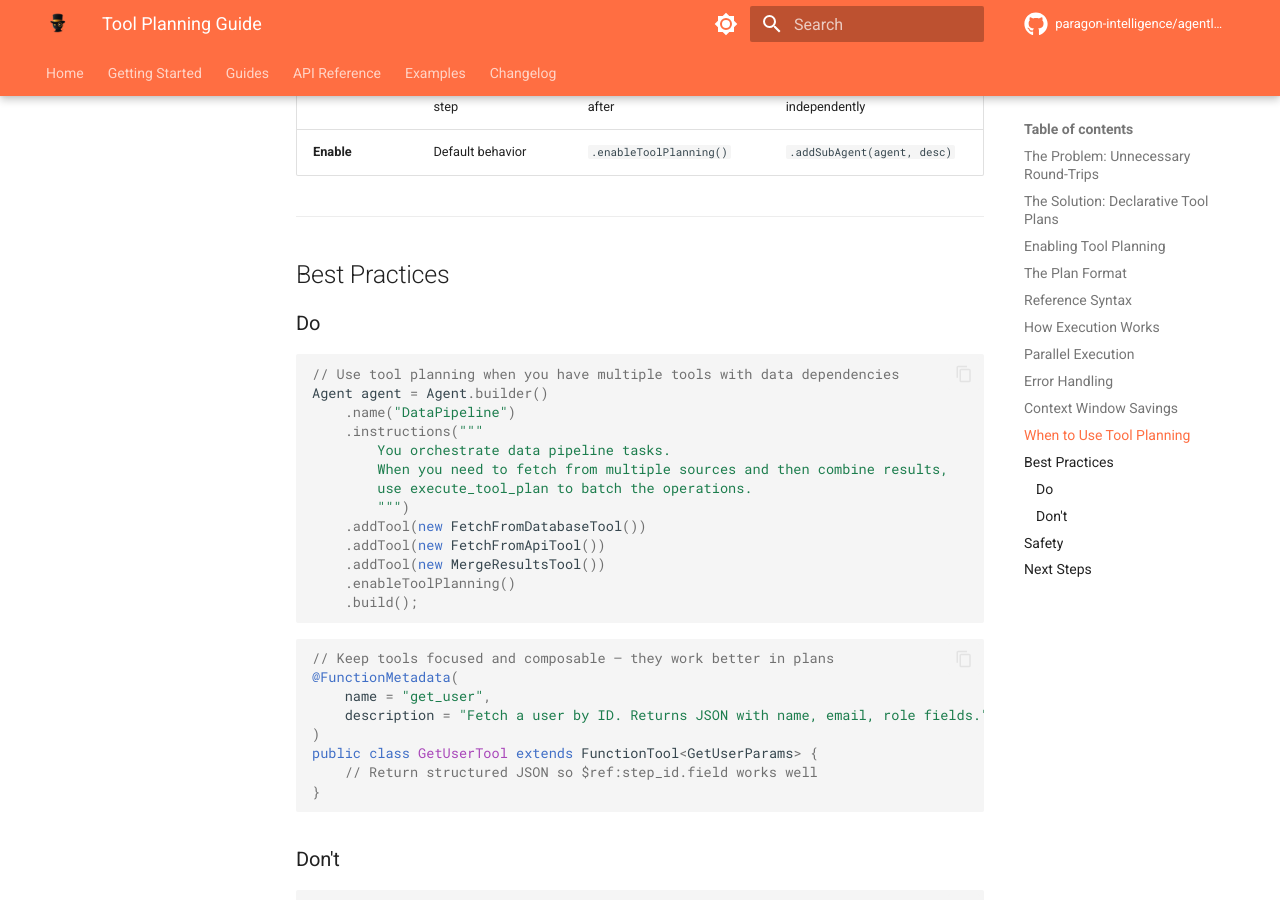
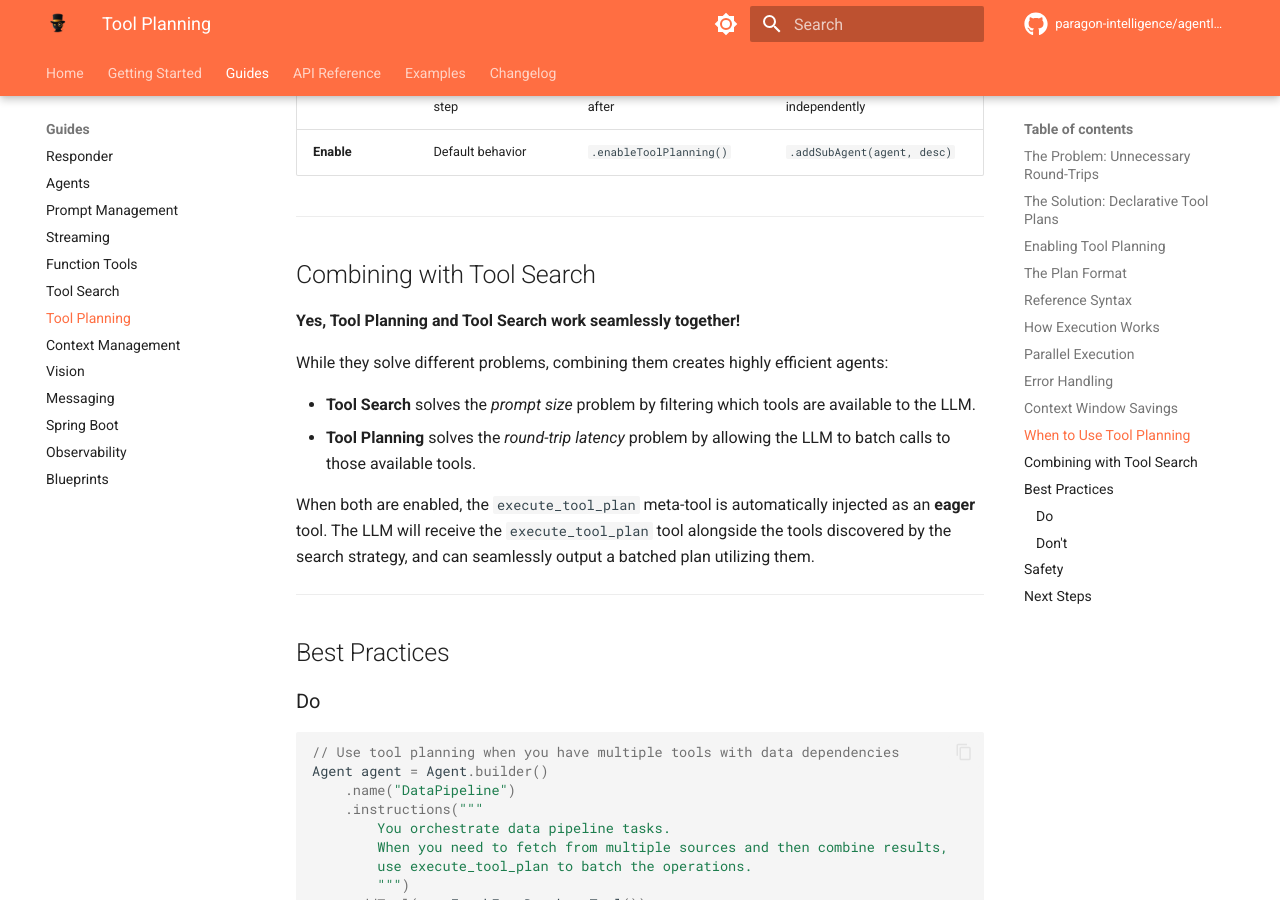
Before and after one commit to paragon-intelligence/agentle4j, an MkDocs documentation site: the page built from docs/guides/tool-planning.md, in a window 1280 px wide and 900 px high, scrolled down 7548 px. Built offline with MkDocs 1.6.1 and Material for MkDocs 9.7.7, drawn with Linux system fonts in a browser that asks for light colours; comment, search, counter and statistics services are not loaded; the version menu is left out; some of the changed text lies outside the part shown.

Commit message:
feat: add Tool Search guide and integrate its documentation with Tool Planning.

```diff
--- a/docs/guides/tool-planning.md
+++ b/docs/guides/tool-planning.md
@@ -259,6 +259,19 @@
 
 ---
 
+## Combining with Tool Search
+
+**Yes, Tool Planning and Tool Search work seamlessly together!**
+
+While they solve different problems, combining them creates highly efficient agents:
+
+- **Tool Search** solves the *prompt size* problem by filtering which tools are available to the LLM.
+- **Tool Planning** solves the *round-trip latency* problem by allowing the LLM to batch calls to those available tools.
+
+When both are enabled, the `execute_tool_plan` meta-tool is automatically injected as an **eager** tool. The LLM will receive the `execute_tool_plan` tool alongside the tools discovered by the search strategy, and can seamlessly output a batched plan utilizing them.
+
+---
+
 ## Best Practices
 
 ### Do
--- a/mkdocs.yml
+++ b/mkdocs.yml
@@ -99,6 +99,8 @@
     - Prompt Management: guides/prompt-management.md
     - Streaming: guides/streaming.md
     - Function Tools: guides/tools.md
+    - Tool Search: guides/tool-search.md
+    - Tool Planning: guides/tool-planning.md
     - Context Management: guides/context-management.md
     - Vision: guides/vision.md
     - Messaging: guides/messaging.md
```
Also changed, not shown: docs/guides/tool-search.md (added, +121 -0 lines).
